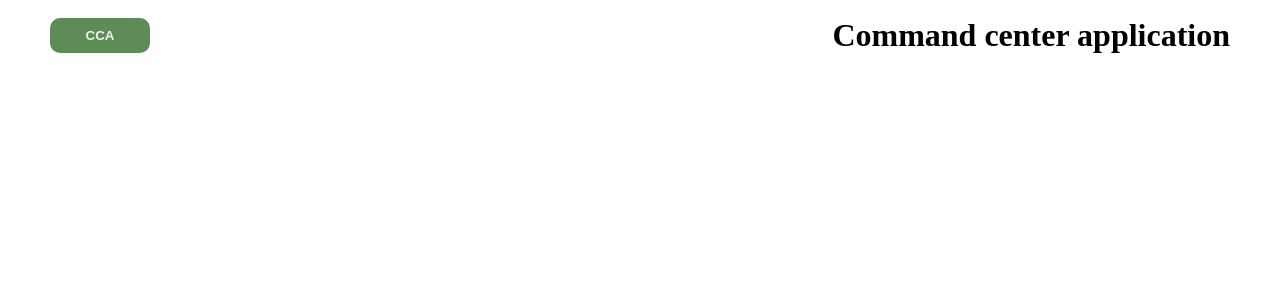
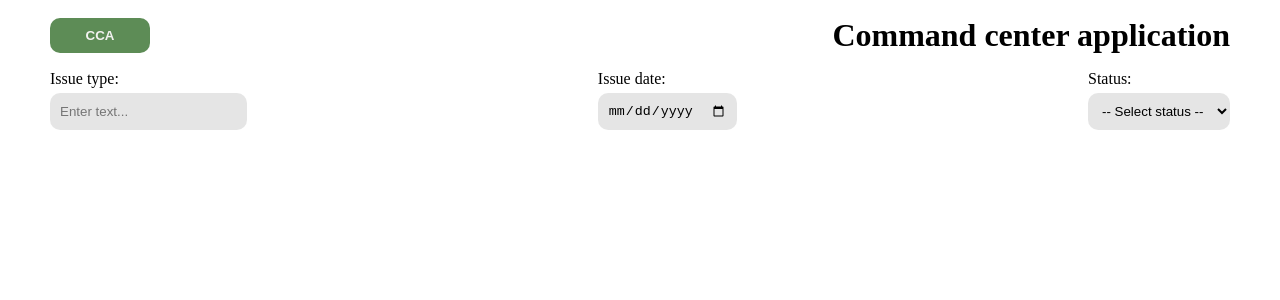
Before and after one commit to Elvira-del/command-center-app, a React (Create React App) app: page / in a window 1280 px wide. Shown: the top 300 px of the page. Built offline with nearby package versions, Linux system fonts and the light colour scheme.

Commit message:
feat: add filter panel component

```diff
--- a/src/components/CenterPage/CenterPage.tsx
+++ b/src/components/CenterPage/CenterPage.tsx
@@ -2,6 +2,7 @@ import React from "react";
 import * as S from "./style";
 import { Container } from "styles/components";
 import ButtonUI from "components/UI/button/Button";
+import FilterPanel from "components/FilterPanel/FilterPanel";
 
 const CenterPage = () => {
   return (
@@ -14,6 +15,14 @@ const CenterPage = () => {
           </S.HeaderWrapper>
         </Container>
       </S.Header>
+
+      <S.Main>
+        <S.Section>
+          <Container>
+            <FilterPanel />
+          </Container>
+        </S.Section>
+      </S.Main>
     </>
   );
 };
--- a/src/components/CenterPage/style.ts
+++ b/src/components/CenterPage/style.ts
@@ -10,3 +10,9 @@ export const HeaderWrapper = styled.div`
   min-height: ${({ theme }) => theme.sizes.header.height}px;
   height: 100%;
 `;
+
+export const Main = styled.main``;
+
+export const Section = styled.section`
+  margin-bottom: 35px;
+`;
--- /dev/null
+++ b/src/components/FilterPanel/FilterPanel.tsx
@@ -0,0 +1,36 @@
+import React from "react";
+import Input from "components/UI/input/Input";
+import Select from "components/UI/select/Select";
+import * as S from "./style";
+
+const FilterPanel = () => {
+  return (
+    <S.FilterPanelWrapper>
+      <S.FilterForm>
+        <S.FilterLabel htmlFor="typeFilter">
+          Issue type:
+          <Input type="text" placeholder="Enter text..." id="typeFilter" />
+        </S.FilterLabel>
+
+        <S.FilterLabel htmlFor="dateFilter">
+          Issue date:
+          <Input type="date" id="dateFilter" />
+        </S.FilterLabel>
+
+        <S.FilterLabel htmlFor="statusFilter">
+          Status:
+          <Select id="statusFilter">
+            <option selected disabled>
+              -- Select status --
+            </option>
+            <option value="actual">Actual</option>
+            <option value="handled">Handled</option>
+            <option value="archived">Archived</option>
+          </Select>
+        </S.FilterLabel>
+      </S.FilterForm>
+    </S.FilterPanelWrapper>
+  );
+};
+
+export default FilterPanel;
--- /dev/null
+++ b/src/components/FilterPanel/index.ts
@@ -0,0 +1 @@
+export { default } from "./FilterPanel";
--- /dev/null
+++ b/src/components/FilterPanel/style.ts
@@ -0,0 +1,23 @@
+import styled from "styled-components";
+
+export const FilterPanelWrapper = styled.div`
+  display: flex;
+`;
+
+export const FilterForm = styled.form`
+  display: flex;
+  justify-content: space-between;
+  flex-wrap: wrap;
+  gap: 15px;
+  width: 100%;
+`;
+
+export const FilterLabel = styled.label`
+  display: flex;
+  flex-direction: column;
+  gap: 5px;
+
+  @media (max-width: 574px) {
+    width: 100%;
+  }
+`;
```
